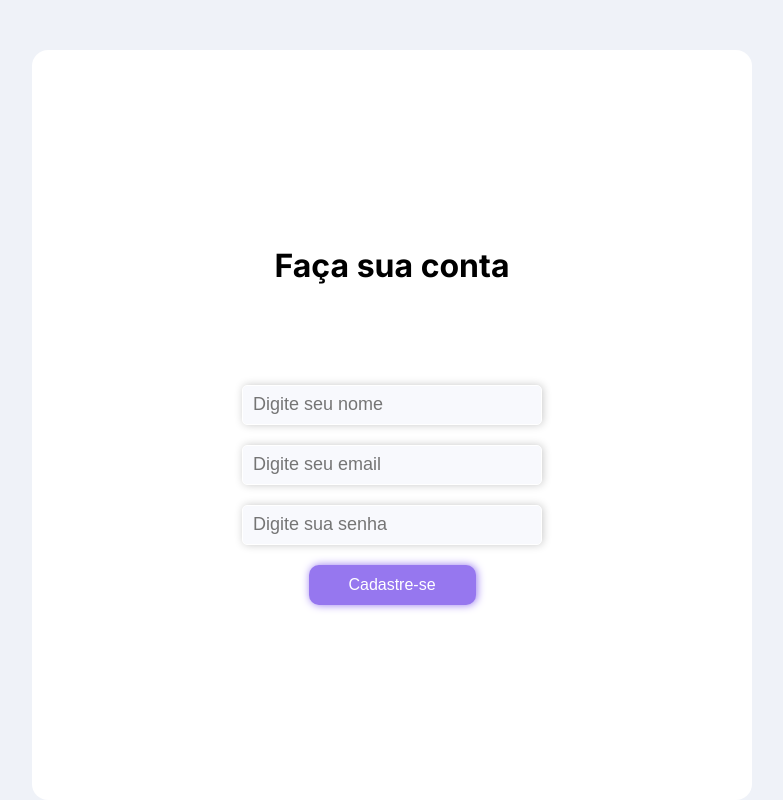
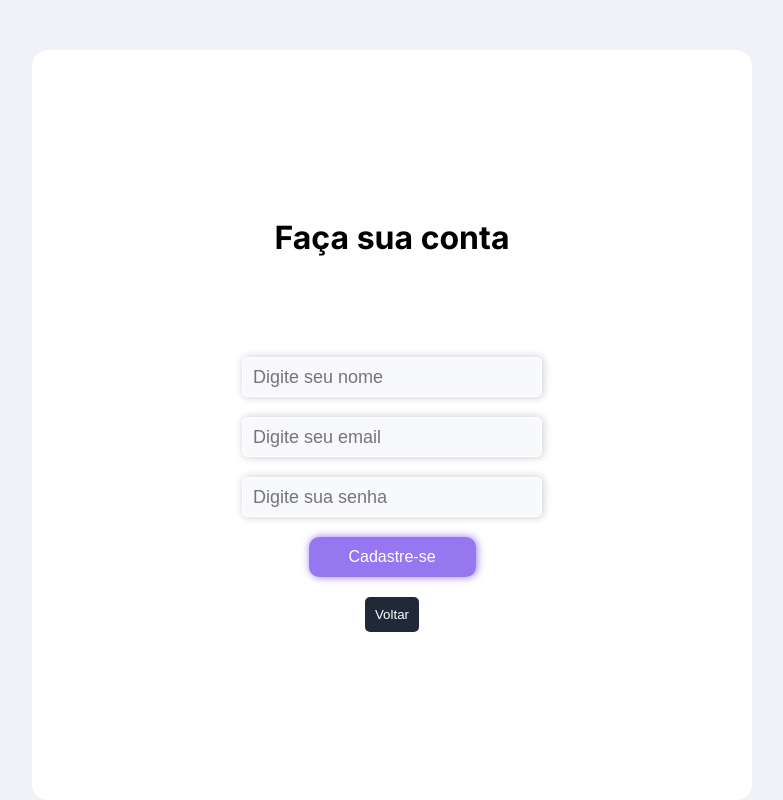
Before and after one commit to jancoweb/your-todo-app-frontend, a React (Create React App) app: page /signup in a window 1280 px wide. Shown: the whole page, without its empty margins (248-1031 px from the left). Built offline with nearby package versions, Linux system fonts and the light colour scheme.

Commit message:
button to go back to login page without signup

```diff
--- a/src/App.css
+++ b/src/App.css
@@ -121,6 +121,14 @@ button.add {
   box-shadow: 1px 0px 8px #9677EF;
 }
 
+button.back {
+  border-radius: 5px;
+  background-color: #1F2937;
+  border: none;
+  padding: 10px;
+  color: #fff;
+}
+
 .logout {
   margin-left: auto;
   display: flex;
--- a/src/Pages/Signup/index.js
+++ b/src/Pages/Signup/index.js
@@ -1,5 +1,5 @@
 import React, { useState } from "react";
-import { useNavigate } from 'react-router-dom';
+import { Link, useNavigate } from 'react-router-dom';
 import api from "../../services/api";
 
 export default function Signup() {
@@ -53,6 +53,7 @@ export default function Signup() {
                 <input type='password' placeholder="Digite sua senha" name="password" value={form.password} onChange={(e) => changeValue(e.target)} />
               </div>
               <button type='submit' className="signupBtn">Cadastre-se</button>
+              <Link to={'/'}><button className="back">Voltar</button></Link>
             </form>
           </div>
         </div>
```
